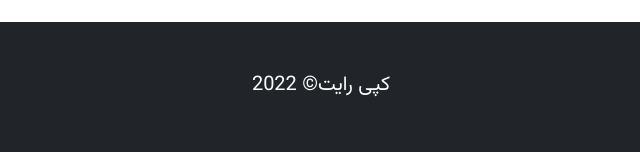
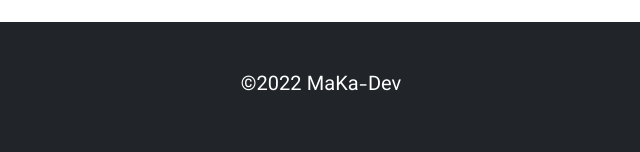
Before and after one commit to mahdipro2022/Front-end-web-Code, a plain HTML site: page index.html in a window 1280 px wide. Shown: the part 3195-3347 px from the top of the page, 319-959 px from the left. Drawn offline with Linux system fonts and the light colour scheme.

Commit message:
Update index.html

```diff
--- a/index.html
+++ b/index.html
@@ -287,7 +287,7 @@
 <!--Footer-->
 <footer class="bg-dark p-5 text-white text-center position-relative">
     <div class="container">
-        <p class="lead">کپی رایت&copy; 2022</p>
+        <p class="lead">&copy;2022 MaKa-Dev</p>
         <a href="#" class="position-absolute bottom-0 end-0 p-5">
             <i class="fas fa-circle-chevron-up fa-3x"></i>
         </a>
```
